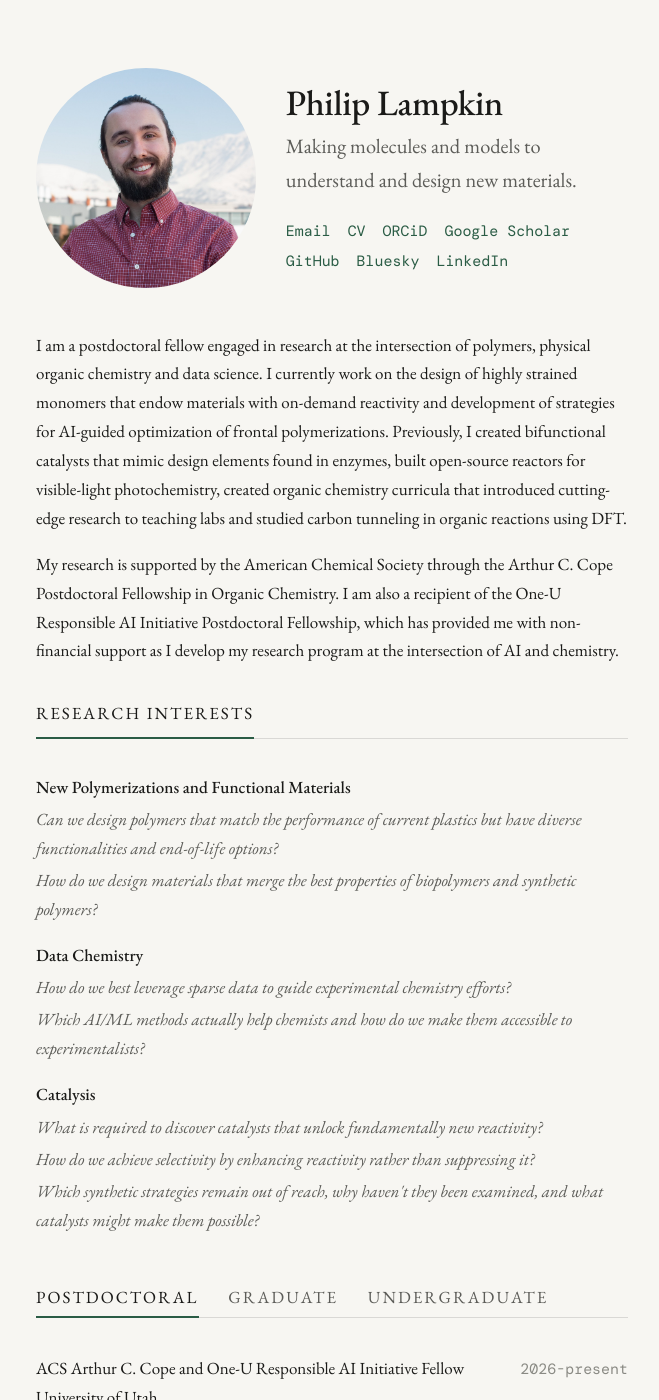
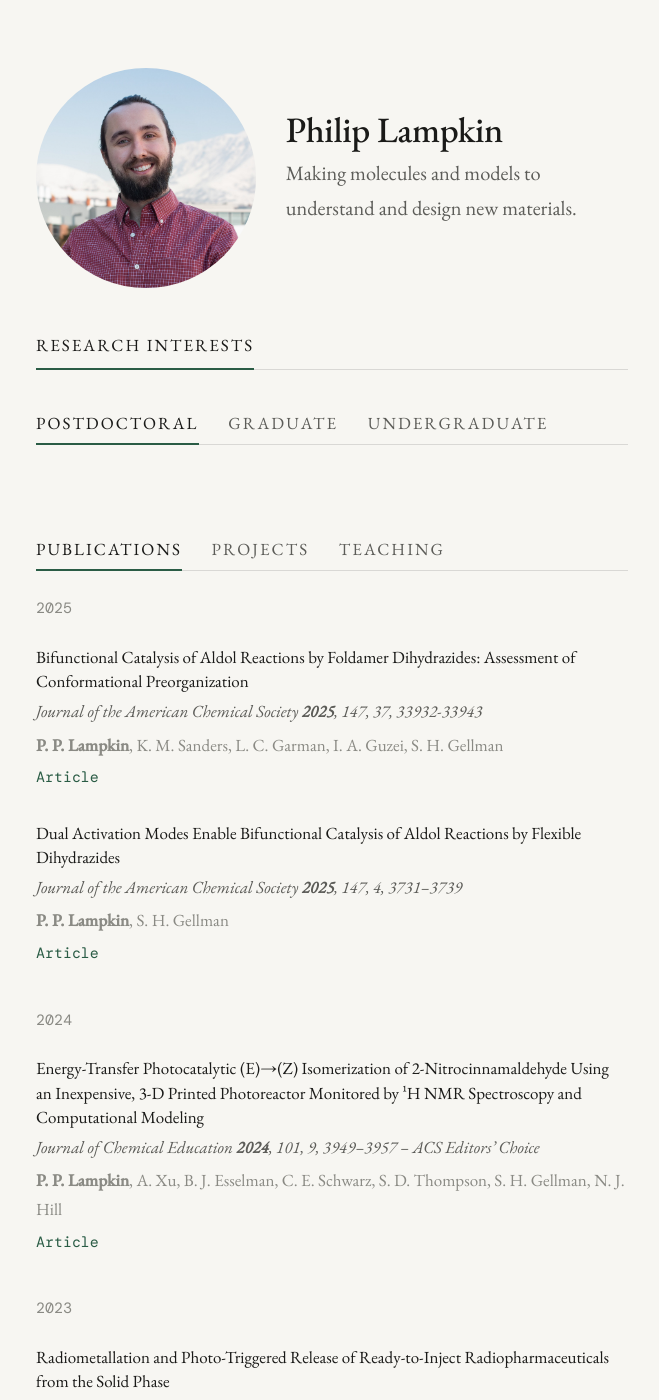
Before and after one commit to plampkin/plampkin.github.io, a Jekyll site: the page built from index.html, in a window 1280 px wide and 1400 px high. Shown: the whole window, without its empty margins (308-967 px from the left). Built offline with Jekyll 4.4.1, drawn with Linux system fonts in a browser that asks for light colours; some of the changed text lies outside the part shown.

Commit message:
tutorial

```diff
--- a/_config.yml
+++ b/_config.yml
@@ -1,103 +1,3 @@
-# ----------------------------------------------------------------------
-#  Site settings — edit these to make the site yours
-# ----------------------------------------------------------------------
 title: Philip Lampkin
 tagline: Making molecules and models to understand and design new materials.
-description: "Philip Lampkin is a postdoctoral fellow at the University of Utah working at the intersection of polymer science, physical organic chemistry, and AI-guided materials design."
-url: "https://philip-lampkin.me"
-baseurl: ""
-
-# Header links (shown as the small monospace row under your name).
-# Add, remove, or reorder freely.
-links:
-  - label: Email
-    url: "mailto:philip.lampkin@utah.edu"
-  - label: CV
-    url: "/assets/cv.pdf"
-  - label: ORCiD
-    url: "https://orcid.org/0000-0002-6908-9619"
-  - label: Google Scholar
-    url: "https://scholar.google.com/citations?user=h5jm0eEAAAAJ&hl=en"
-  - label: GitHub
-    url: "https://github.com/plampkin"
-  - label: Bluesky
-    url: "https://bsky.app/profile/philiplampkin.bsky.social"
-  - label: LinkedIn
-    url: "https://www.linkedin.com/in/philip-p-lampkin/"
-
-bio: |
-  I am a postdoctoral fellow engaged in research at the intersection of polymers, physical
-  organic chemistry and data science. I currently work on the design of highly strained
-  monomers that endow materials with on-demand reactivity and development of strategies
-  for AI-guided optimization of frontal polymerizations. Previously, I created bifunctional
-  catalysts that mimic design elements found in enzymes, built open-source reactors for
-  visible-light photochemistry, created organic chemistry curricula that introduced
-  cutting-edge research to teaching labs and studied carbon tunneling in organic reactions
-  using DFT.
-
-  My research is supported by the American Chemical Society through the Arthur
-  C. Cope Postdoctoral Fellowship in Organic Chemistry. I am also a recipient of the
-  One-U Responsible AI Initiative Postdoctoral Fellowship, which has provided me
-  with non-financial support as I develop my research program at the intersection of AI and chemistry.
-
-# Research interests (the bordered list)
-interests:
-  - title: New Polymerizations and Functional Materials
-    desc: Can we design polymers that match the performance of current plastics but have diverse functionalities and end-of-life options?
-          How do we design materials that merge the best properties of biopolymers and synthetic polymers?
-  - title: Data Chemistry
-    desc: How do we best leverage sparse data to guide experimental chemistry efforts?
-          Which AI/ML methods actually help chemists and how do we make them accessible to experimentalists?
-  - title: Catalysis
-    desc: What is required to discover catalysts that unlock fundamentally new reactivity?
-          How do we achieve selectivity by enhancing reactivity rather than suppressing it?
-          Which synthetic strategies remain out of reach, why haven't they been examined, and what catalysts might make them possible?
-
-
-# Current position line
-position:
-  title: ACS Arthur C. Cope and One-U Responsible AI Initiative Fellow
-  institution: University of Utah
-  years: "2026-present"
-  focus: "AI-guided polymer design and synthesis."
-  groups:
-    - name: Sigman Lab
-      url: "https://www.sigmanlab.com"
-    - name: Sparks Lab
-      url: "https://my.eng.utah.edu/~sparks/group.html"
-    - name: Lessard Lab
-      url: "https://www.chemistry.utah.edu/lessard-research-group/"
-
-# Previous positions (graduate, undergraduate, etc.) — newest first
-previous_positions:
-  - title: Graduate Researcher
-    category: graduate
-    institution: "University of Wisconsin–Madison"
-    years: "2019-2025"
-    focus: "Foldamer catalysis, Photochemistry and Chemistry Education."
-    group:
-      - name: "Gellman Lab"
-        url: "https://gellman.chem.wisc.edu"
-  - title: Undergraduate Researcher
-    category: undergraduate
-    institution: "University of San Francisco"
-    years: "2017-2019"
-    focus: "Computational studies of heavy atom tunneling in organic reactions."
-    group:
-      - name: "Castro/Karney Lab"
-        url: "https://www.cs.usfca.edu/~karney/"
-
-# ----------------------------------------------------------------------
-#  Build settings — you usually don't need to touch these
-# ----------------------------------------------------------------------
-markdown: kramdown
-plugins:
-  - jekyll-seo-tag
-  - jekyll-sitemap
-
-# Don't copy these into the built site
-exclude:
-  - Gemfile
-  - Gemfile.lock
-  - README.md
-  - vendor
+description: "Philip Lampkin is a postdoctoral fellow at the University of Utah working at the intersection of polymers, organic chemistry, and AI."
```
Also changed, not shown: README.md.
